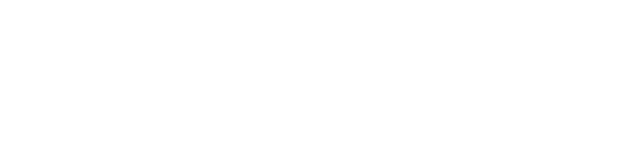
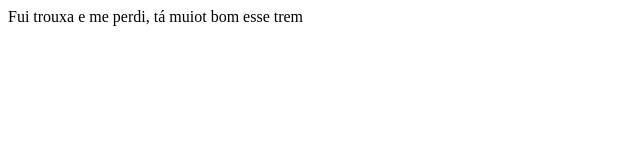
Before and after one commit to isa2407/Chubi, a plain HTML site: page index.html in a window 1280 px wide. Shown: the whole page, without its empty margins (0-640 px from the left). Drawn offline with Linux system fonts and the light colour scheme.

```diff
--- a/index.html
+++ b/index.html
@@ -7,6 +7,6 @@
     <title>Document</title>
 </head>
 <body>
-
+    Fui trouxa e me perdi, tá muiot bom esse trem
 </body>
 </html>
```
